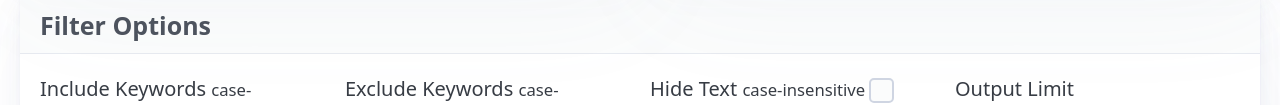
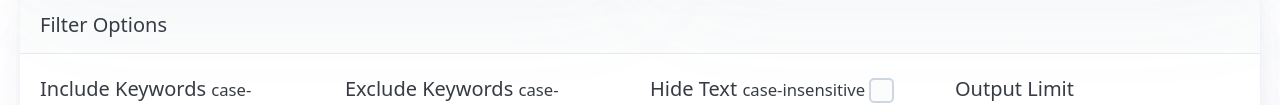
Before and after one commit to colinzhu/log-analyser, a plain HTML site: page index.html in a window 1280 px wide. Shown: the part 318-423 px from the top of the page. Drawn offline with nearby package versions, Linux system fonts and the light colour scheme.

Commit message:
update UI font

```diff
--- a/index.html
+++ b/index.html
@@ -65,7 +65,7 @@
         <!-- Filter Options -->
         <article>
             <header>
-                <h4 style="margin-bottom:0">Filter Options</h4>
+                <span style="margin-bottom:0">Filter Options</span>
             </header>
             <div class="grid">
                 <div>
```
